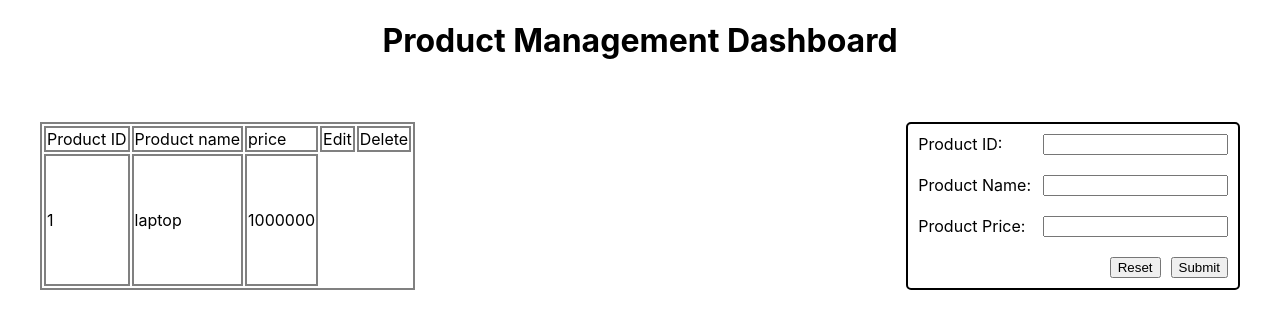
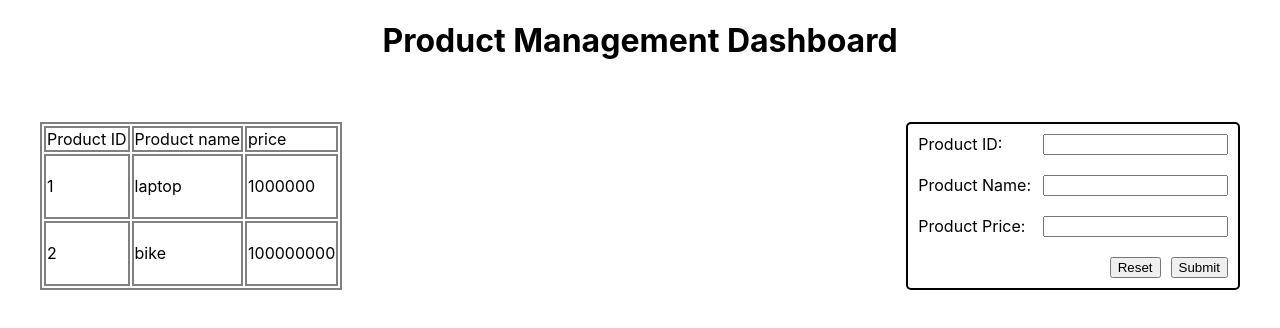
Before and after one commit to polin103109/product-management, a React (Create React App) app: page / in a window 1280 px wide. Shown: the top 328 px of the page. Built offline with nearby package versions, Linux system fonts and the light colour scheme.

Commit message:
solved an issue by using props

```diff
--- a/src/App.js
+++ b/src/App.js
@@ -4,11 +4,23 @@ import { ProductTable } from "./productTable/components";
 import { Form } from "./form/components";
 
 function App() {
+  const products = [
+    {
+      id: 1,
+      name: "laptop",
+      price: 1000000,
+    },
+    {
+      id: 2,
+      name: "bike",
+      price: 100000000,
+    },
+  ];
   return (
     <div className="App">
       <Header />
       <div className="main">
-        <ProductTable />
+        <ProductTable products={products} />
         <Form />
       </div>
     </div>
--- a/src/form/components/productForm/form.jsx
+++ b/src/form/components/productForm/form.jsx
@@ -6,7 +6,7 @@ function Form(){
 
 function handleFormSubmit(event){
     event.preventDefault();
-    alert("submitted");
+     alert("polin");
    }
 
 
--- a/src/productTable/components/product-table.jsx
+++ b/src/productTable/components/product-table.jsx
@@ -1,29 +1,23 @@
+
 import './product-table.css';
 
 
+function ProductTable (props)  {
+    const products = props.products;
 
-
-function ProductTable() {
-    const products = [
-        {
-          id: 1,
-          name: "laptop",
-          price: 1000000,
-        },
-      ];
-
-    function renderRow(product){
+    function renderRow (product)  {
         return (
             <tr key={product.id}>
                 <td>{product.id}</td>
                 <td>{product.name}</td>
                 <td>{product.price}</td>
+         </tr>
+      );
+    }
+    // if (!Array.isArray(products)) {
+    //     return <div>Products must be an array</div>;
+    // }
 
-
-            </tr>
-
-        );
-    }
     return (
     <div className="productTable-container">
         <table className='productTable'>
@@ -32,11 +26,9 @@ function ProductTable() {
                     <td>Product ID</td>
                     <td>Product name</td>
                     <td>price</td>
-                    <td>Edit</td>
-                    <td>Delete</td>
                 </tr>
                 </thead>
-            <tbody>{products.map((product) => renderRow(product))}</tbody>
+            <tbody>{products.map(renderRow)}</tbody>
         </table>
     </div>
     );
```
